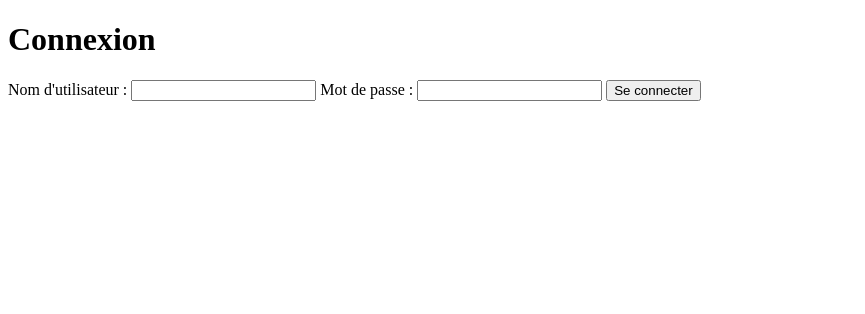
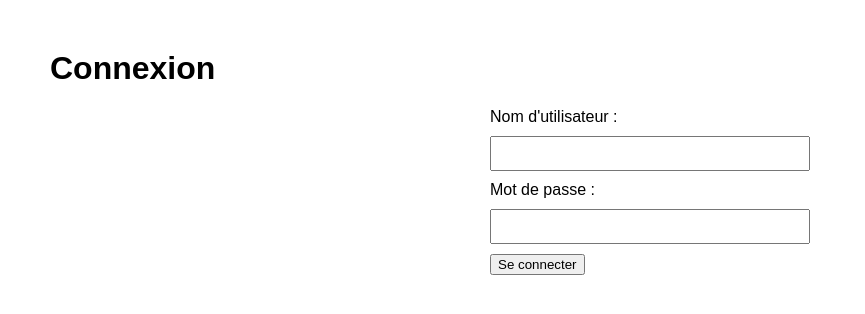
Before and after one commit to Lucashardouin/PyChat, a Flask app: page / in a window 1280 px wide. Shown: the top 314 px of the page, without its empty margins (0-865 px from the left). Run offline with Flask 3, Linux system fonts and the light colour scheme.

Commit message:
Update login.html

```diff
--- a/templates/login.html
+++ b/templates/login.html
@@ -4,7 +4,12 @@
   <meta charset="UTF-8">
   <meta name="viewport" content="width=device-width, initial-scale=1.0">
   <title>Login Messagerie</title>
-  <link rel="stylesheet" href="{{ url_for('static', filename='style.css') }}">
+  <style>
+        body { font-family: Arial, sans-serif; margin: 50px; }
+        form { max-width: 300px; margin: auto; }
+        input { display: block; margin: 10px 0; width: 100%; padding: 8px; }
+        input[type="submit"] { cursor: pointer; }
+    </style>
 </head>
 <body>
   <div class="container">
```
